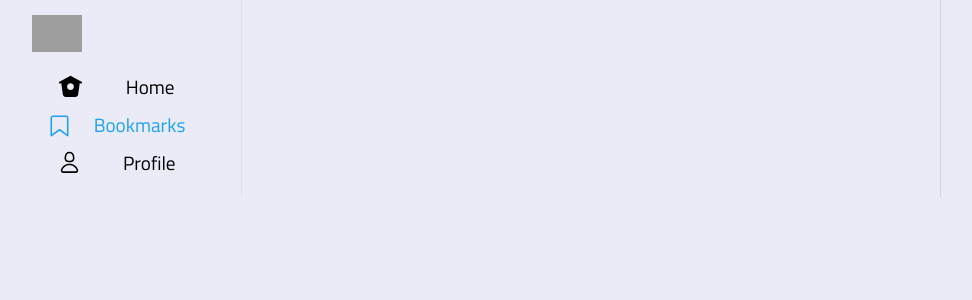
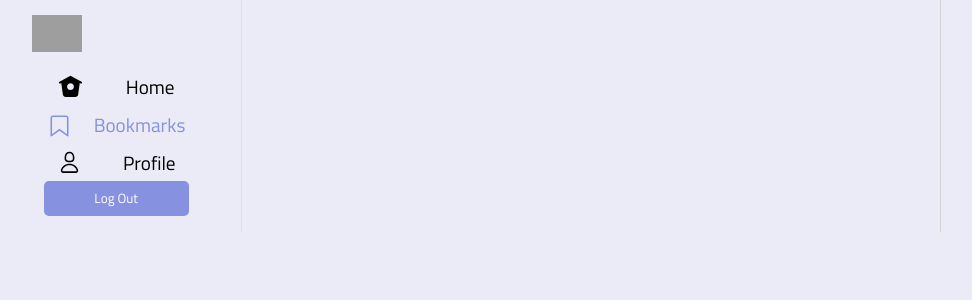
Before and after one commit to henrytran721/twitter-test, a React (Create React App) app in the folder client/: page /bookmarks in a window 1280 px wide. Shown: the top 300 px of the page, without its empty margins (49-1021 px from the left). Built offline with nearby package versions, Linux system fonts and the light colour scheme; grey boxes are pictures that could not be loaded.

Commit message:
fixed tweet logic and styling for sidenav

```diff
--- a/client/src/sass/_sideNav.scss
+++ b/client/src/sass/_sideNav.scss
@@ -81,9 +81,11 @@ $maxWidth: 480px;
             justify-content: space-around;
             padding: 3% 0;
             border-radius: 15px;
+            transition: all 100ms linear;
             &:hover {
-                background: lighten(rgba(29,161,242,1.00), 30%);
-                color: rgba(29,161,242,1.00);
+                background: lighten($lavender, 18%);
+                color: $lavender;
+                transform: translateY(-10%);
             }
 
             .homePng, .bookmarkPng, .profilePng, .morePng {
@@ -113,6 +115,7 @@ $maxWidth: 480px;
     padding: 5%;
     border-radius: 5px;
     transition: all 100ms linear;
+    font-family: $titillium;
     &:hover {
         transform: translateY(-10%);
         box-shadow: 2px 2px 4px rgba(0, 0, 0, 0.15);
--- a/client/src/views/Bookmark.js
+++ b/client/src/views/Bookmark.js
@@ -1,31 +1,7 @@
 import React from 'react';
 import axios from 'axios';
 import {MyApiClient} from './my-api-client.js';
-
-function SideNav(props) {
-    return (
-        <div className='sideNavContainer'>
-        <img className='twitterIconTop' src='https://image.flaticon.com/icons/svg/733/733579.svg' alt='twitter' />
-        <ul className='frontPageNav'>
-                <a href='/'>
-                <svg viewBox="0 0 24 24" class="homePng r-13gxpu9 r-4qtqp9 r-yyyyoo r-lwhw9o r-dnmrzs r-bnwqim r-1plcrui r-lrvibr"><g><path d="M22.58 7.35L12.475 1.897c-.297-.16-.654-.16-.95 0L1.425 7.35c-.486.264-.667.87-.405 1.356.18.335.525.525.88.525.16 0 .324-.038.475-.12l.734-.396 1.59 11.25c.216 1.214 1.31 2.062 2.66 2.062h9.282c1.35 0 2.444-.848 2.662-2.088l1.588-11.225.737.398c.485.263 1.092.082 1.354-.404.263-.486.08-1.093-.404-1.355zM12 15.435c-1.795 0-3.25-1.455-3.25-3.25s1.455-3.25 3.25-3.25 3.25 1.455 3.25 3.25-1.455 3.25-3.25 3.25z"></path></g></svg>
-                    <li class='homeText'>Home</li>
-                </a>
-                <a href={`/bookmarks`}>
-                <svg viewBox="0 0 24 24" style={{fill: "rgba(29,161,242,1.00)"}}  class="bookmarkPng r-hkyrab r-4qtqp9 r-yyyyoo r-lwhw9o r-dnmrzs r-bnwqim r-1plcrui r-lrvibr"><g><path d="M19.9 23.5c-.157 0-.312-.05-.442-.144L12 17.928l-7.458 5.43c-.228.164-.53.19-.782.06-.25-.127-.41-.385-.41-.667V5.6c0-1.24 1.01-2.25 2.25-2.25h12.798c1.24 0 2.25 1.01 2.25 2.25v17.15c0 .282-.158.54-.41.668-.106.055-.223.082-.34.082zM12 16.25c.155 0 .31.048.44.144l6.71 4.883V5.6c0-.412-.337-.75-.75-.75H5.6c-.413 0-.75.338-.75.75v15.677l6.71-4.883c.13-.096.285-.144.44-.144z"></path></g></svg>
-                    <li style={{color: 'rgba(29,161,242,1.00)'}}>Bookmarks</li></a>
-                <a href={`/user/`+ props.user._id}>
-                <svg viewBox="0 0 24 24" class="profilePng r-hkyrab r-4qtqp9 r-yyyyoo r-lwhw9o r-dnmrzs r-bnwqim r-1plcrui r-lrvibr"><g><path d="M12 11.816c1.355 0 2.872-.15 3.84-1.256.814-.93 1.078-2.368.806-4.392-.38-2.825-2.117-4.512-4.646-4.512S7.734 3.343 7.354 6.17c-.272 2.022-.008 3.46.806 4.39.968 1.107 2.485 1.256 3.84 1.256zM8.84 6.368c.162-1.2.787-3.212 3.16-3.212s2.998 2.013 3.16 3.212c.207 1.55.057 2.627-.45 3.205-.455.52-1.266.743-2.71.743s-2.255-.223-2.71-.743c-.507-.578-.657-1.656-.45-3.205zm11.44 12.868c-.877-3.526-4.282-5.99-8.28-5.99s-7.403 2.464-8.28 5.99c-.172.692-.028 1.4.395 1.94.408.52 1.04.82 1.733.82h12.304c.693 0 1.325-.3 1.733-.82.424-.54.567-1.247.394-1.94zm-1.576 1.016c-.126.16-.316.246-.552.246H5.848c-.235 0-.426-.085-.552-.246-.137-.174-.18-.412-.12-.654.71-2.855 3.517-4.85 6.824-4.85s6.114 1.994 6.824 4.85c.06.242.017.48-.12.654z"></path></g></svg>
-                    <li>Profile</li>
-                    </a>
-                {/* <a>
-                    <img className='morePng' src='https://i.imgur.com/nNQceG4.png' alt='more' />
-                    <li>More</li>
-                </a> */}
-        </ul>
-    </div>
-    )
-}
+import SideNav from './SideNav';
 
 function BookmarkContainer(props) {
     let bookmarks = [];
@@ -135,7 +111,7 @@ export default class Bookmark extends React.Component {
 
     handleRetweet = (e) => {
         let id = e.target.id;
-        MyApiClient.post('/retweet', {
+        MyApiClient.post('/tweet/retweet', {
             postid: id,
             user: this.state.userInfo
         })
@@ -148,7 +124,7 @@ export default class Bookmark extends React.Component {
 
     handleUnRetweet = (e) => {
         MyApiClient
-            .post('/unretweet', {
+            .post('/tweet/unretweet', {
                 postId: e.target.id,
                 user: this.state.userInfo
             })
@@ -162,7 +138,7 @@ export default class Bookmark extends React.Component {
     handleLike = (e) => {
         // {e.target.style.color === '' ? e.target.style.color = 'red' : e.target.style.color = ''};
         MyApiClient
-            .post('/likeTweet', {
+            .post('/tweet/likeTweet', {
                 postId: e.target.id,
                 user: this.state.userInfo
             })
@@ -176,7 +152,7 @@ export default class Bookmark extends React.Component {
     handleUnLike = (e) => {
         // {e.target.style.color === '' ? e.target.style.color = 'red' : e.target.style.color = ''};
         MyApiClient
-            .post('/unlikeTweet', {
+            .post('/tweet/unlikeTweet', {
                 postId: e.target.id,
                 user: this.state.userInfo
             })
@@ -204,8 +180,8 @@ export default class Bookmark extends React.Component {
     handleRemoveBookmark = (e) => {
         let id = e.target.id;
         console.log(id);
-        MyApiClient.post('/unbookmark', {
-            postid: id,
+        MyApiClient.post('/bookmark/unbookmark', {
+            postId: id,
             user: this.state.userInfo
         })
         .then((res) => {
--- a/client/src/views/SideNav.jsx
+++ b/client/src/views/SideNav.jsx
@@ -1,4 +1,4 @@
-import React from 'react';
+import React, { useEffect, useRef } from 'react';
 
 function SideNav({handlePassedData, id}) {
 
@@ -12,18 +12,40 @@ function SideNav({handlePassedData, id}) {
         handlePassedData({passedData: false, state: 'loggedIn'})
     }
 
+    var profile = useRef(null);
+    var bookmark = useRef(null);
+    var home = useRef(null);
+
+    // pass in endpoint to add style based on window location
+    function styleEndPoint(endpoint) {
+        return endpoint.current.firstChild.style.fill = '#8691df',
+               endpoint.current.lastChild.style.color = '#8691df';
+    }
+
+    useEffect(() => {
+        var currentUrl = window.location.toString('').split('/');
+        var endpoint = currentUrl[3];
+        if(endpoint === 'user' && profile !== null) {
+            styleEndPoint(profile);
+        } else if(endpoint === 'bookmarks') {
+            styleEndPoint(bookmark);
+        } else if(endpoint === '') {
+            styleEndPoint(home);
+        }
+    }, [])
+
     return (
         <div className='sideNavContainer'>
             <img className='twitterIconTop' src='https://image.flaticon.com/icons/svg/733/733579.svg' alt='twitter' />
             <ul className='frontPageNav'>
-                <a href='/'>
-                <svg viewBox="0 0 24 24" style={{fill: "rgba(29,161,242,1.00)"}} className="homePng r-13gxpu9 r-4qtqp9 r-yyyyoo r-lwhw9o r-dnmrzs r-bnwqim r-1plcrui r-lrvibr"><g><path d="M22.58 7.35L12.475 1.897c-.297-.16-.654-.16-.95 0L1.425 7.35c-.486.264-.667.87-.405 1.356.18.335.525.525.88.525.16 0 .324-.038.475-.12l.734-.396 1.59 11.25c.216 1.214 1.31 2.062 2.66 2.062h9.282c1.35 0 2.444-.848 2.662-2.088l1.588-11.225.737.398c.485.263 1.092.082 1.354-.404.263-.486.08-1.093-.404-1.355zM12 15.435c-1.795 0-3.25-1.455-3.25-3.25s1.455-3.25 3.25-3.25 3.25 1.455 3.25 3.25-1.455 3.25-3.25 3.25z"></path></g></svg>
-                    <li className='homeText' style={{color: 'rgba(29,161,242,1.00)'}}>Home</li>
+                <a href='/' ref={home}>
+                <svg viewBox="0 0 24 24" className="homePng r-13gxpu9 r-4qtqp9 r-yyyyoo r-lwhw9o r-dnmrzs r-bnwqim r-1plcrui r-lrvibr"><g><path d="M22.58 7.35L12.475 1.897c-.297-.16-.654-.16-.95 0L1.425 7.35c-.486.264-.667.87-.405 1.356.18.335.525.525.88.525.16 0 .324-.038.475-.12l.734-.396 1.59 11.25c.216 1.214 1.31 2.062 2.66 2.062h9.282c1.35 0 2.444-.848 2.662-2.088l1.588-11.225.737.398c.485.263 1.092.082 1.354-.404.263-.486.08-1.093-.404-1.355zM12 15.435c-1.795 0-3.25-1.455-3.25-3.25s1.455-3.25 3.25-3.25 3.25 1.455 3.25 3.25-1.455 3.25-3.25 3.25z"></path></g></svg>
+                    <li className='homeText'>Home</li>
                 </a>
-                <a href={`/bookmarks`}>
+                <a href={`/bookmarks`} ref={bookmark}>
                 <svg viewBox="0 0 24 24" className="bookmarkPng r-hkyrab r-4qtqp9 r-yyyyoo r-lwhw9o r-dnmrzs r-bnwqim r-1plcrui r-lrvibr"><g><path d="M19.9 23.5c-.157 0-.312-.05-.442-.144L12 17.928l-7.458 5.43c-.228.164-.53.19-.782.06-.25-.127-.41-.385-.41-.667V5.6c0-1.24 1.01-2.25 2.25-2.25h12.798c1.24 0 2.25 1.01 2.25 2.25v17.15c0 .282-.158.54-.41.668-.106.055-.223.082-.34.082zM12 16.25c.155 0 .31.048.44.144l6.71 4.883V5.6c0-.412-.337-.75-.75-.75H5.6c-.413 0-.75.338-.75.75v15.677l6.71-4.883c.13-.096.285-.144.44-.144z"></path></g></svg>
                     <li>Bookmarks</li></a>
-                <a href={`/user/`+ id}>
+                <a href={`/user/`+ id} ref={profile}>
                 <svg viewBox="0 0 24 24" className="profilePng r-hkyrab r-4qtqp9 r-yyyyoo r-lwhw9o r-dnmrzs r-bnwqim r-1plcrui r-lrvibr"><g><path d="M12 11.816c1.355 0 2.872-.15 3.84-1.256.814-.93 1.078-2.368.806-4.392-.38-2.825-2.117-4.512-4.646-4.512S7.734 3.343 7.354 6.17c-.272 2.022-.008 3.46.806 4.39.968 1.107 2.485 1.256 3.84 1.256zM8.84 6.368c.162-1.2.787-3.212 3.16-3.212s2.998 2.013 3.16 3.212c.207 1.55.057 2.627-.45 3.205-.455.52-1.266.743-2.71.743s-2.255-.223-2.71-.743c-.507-.578-.657-1.656-.45-3.205zm11.44 12.868c-.877-3.526-4.282-5.99-8.28-5.99s-7.403 2.464-8.28 5.99c-.172.692-.028 1.4.395 1.94.408.52 1.04.82 1.733.82h12.304c.693 0 1.325-.3 1.733-.82.424-.54.567-1.247.394-1.94zm-1.576 1.016c-.126.16-.316.246-.552.246H5.848c-.235 0-.426-.085-.552-.246-.137-.174-.18-.412-.12-.654.71-2.855 3.517-4.85 6.824-4.85s6.114 1.994 6.824 4.85c.06.242.017.48-.12.654z"></path></g></svg>
                     <li>Profile</li>
                     </a>
--- a/client/src/views/Tweet.js
+++ b/client/src/views/Tweet.js
@@ -51,6 +51,7 @@ function TweetContainer(props) {
     }
     const liked = props.user.likedTweets;
     const bookmarks = props.user.bookmarks;
+    console.log(bookmarks);
     let newArr = [];
     let bookArr = [];
     liked.map((like) => {
@@ -75,14 +76,14 @@ function TweetContainer(props) {
                 <img src={tweet.image} />
                 <div className='tweetInteractions'>
                 {tweet.userRetweeted && userRetweetedId === loggedInUserId ?
-                <button id={tweet._id} className='confirmRetweet' onClick={props.handleUnRetweet}>Retweeted</button> :
-                <button id={tweet._id} className='tIRetweet' onClick={props.handleRetweet}>Retweet</button> }
+                <svg id={tweet._id} viewBox="0 0 24 24" onClick={props.handleUnRetweet} style={{fill: 'green'}} class="retweetedSvg r-4qtqp9 r-yyyyoo r-1xvli5t r-dnmrzs r-bnwqim r-1plcrui r-lrvibr r-1hdv0qi"><g><path d="M23.77 15.67c-.292-.293-.767-.293-1.06 0l-2.22 2.22V7.65c0-2.068-1.683-3.75-3.75-3.75h-5.85c-.414 0-.75.336-.75.75s.336.75.75.75h5.85c1.24 0 2.25 1.01 2.25 2.25v10.24l-2.22-2.22c-.293-.293-.768-.293-1.06 0s-.294.768 0 1.06l3.5 3.5c.145.147.337.22.53.22s.383-.072.53-.22l3.5-3.5c.294-.292.294-.767 0-1.06zm-10.66 3.28H7.26c-1.24 0-2.25-1.01-2.25-2.25V6.46l2.22 2.22c.148.147.34.22.532.22s.384-.073.53-.22c.293-.293.293-.768 0-1.06l-3.5-3.5c-.293-.294-.768-.294-1.06 0l-3.5 3.5c-.294.292-.294.767 0 1.06s.767.293 1.06 0l2.22-2.22V16.7c0 2.068 1.683 3.75 3.75 3.75h5.85c.414 0 .75-.336.75-.75s-.337-.75-.75-.75z"></path></g></svg> :
+                <svg id={tweet._id} viewBox="0 0 24 24" onClick={props.handleRetweet} class="retweetSvg r-4qtqp9 r-yyyyoo r-1xvli5t r-dnmrzs r-bnwqim r-1plcrui r-lrvibr r-1hdv0qi"><g><path d="M23.77 15.67c-.292-.293-.767-.293-1.06 0l-2.22 2.22V7.65c0-2.068-1.683-3.75-3.75-3.75h-5.85c-.414 0-.75.336-.75.75s.336.75.75.75h5.85c1.24 0 2.25 1.01 2.25 2.25v10.24l-2.22-2.22c-.293-.293-.768-.293-1.06 0s-.294.768 0 1.06l3.5 3.5c.145.147.337.22.53.22s.383-.072.53-.22l3.5-3.5c.294-.292.294-.767 0-1.06zm-10.66 3.28H7.26c-1.24 0-2.25-1.01-2.25-2.25V6.46l2.22 2.22c.148.147.34.22.532.22s.384-.073.53-.22c.293-.293.293-.768 0-1.06l-3.5-3.5c-.293-.294-.768-.294-1.06 0l-3.5 3.5c-.294.292-.294.767 0 1.06s.767.293 1.06 0l2.22-2.22V16.7c0 2.068 1.683 3.75 3.75 3.75h5.85c.414 0 .75-.336.75-.75s-.337-.75-.75-.75z"></path></g></svg> }
                 {newArr.indexOf(tweet._id) > -1 ?
                 <button id={tweet._id} className='tILike' onClick={props.handleUnLike} style={{color: 'red'}}>&#9829;</button>
                 : <button id={tweet._id} className='tILike' onClick={props.handleLike}>&#9829;</button> }
                 {bookArr.indexOf(tweet._id) > -1 ?
-                <button id={tweet._id} className='tIBookmark' onClick={props.handleRemoveBookmark} style={{background: 'green'}}>Bookmarked</button> :
-                <button id={tweet._id} className='tIBookmark' onClick={props.handleBookmark}>Bookmark</button>
+                <svg id={tweet._id} viewBox="0 0 24 24" onClick={props.handleRemoveBookmark} class="bookmarkedSvg r-hkyrab r-4qtqp9 r-yyyyoo r-lwhw9o r-dnmrzs r-bnwqim r-1plcrui r-lrvibr"><g><path d="M19.9 23.5c-.157 0-.312-.05-.442-.144L12 17.928l-7.458 5.43c-.228.164-.53.19-.782.06-.25-.127-.41-.385-.41-.667V5.6c0-1.24 1.01-2.25 2.25-2.25h12.798c1.24 0 2.25 1.01 2.25 2.25v17.15c0 .282-.158.54-.41.668-.106.055-.223.082-.34.082zM12 16.25c.155 0 .31.048.44.144l6.71 4.883V5.6c0-.412-.337-.75-.75-.75H5.6c-.413 0-.75.338-.75.75v15.677l6.71-4.883c.13-.096.285-.144.44-.144z"></path></g></svg> :
+                <svg id={tweet._id} viewBox="0 0 24 24" onClick={props.handleBookmark} class="bookmarkSvg r-hkyrab r-4qtqp9 r-yyyyoo r-lwhw9o r-dnmrzs r-bnwqim r-1plcrui r-lrvibr"><g><path d="M19.9 23.5c-.157 0-.312-.05-.442-.144L12 17.928l-7.458 5.43c-.228.164-.53.19-.782.06-.25-.127-.41-.385-.41-.667V5.6c0-1.24 1.01-2.25 2.25-2.25h12.798c1.24 0 2.25 1.01 2.25 2.25v17.15c0 .282-.158.54-.41.668-.106.055-.223.082-.34.082zM12 16.25c.155 0 .31.048.44.144l6.71 4.883V5.6c0-.412-.337-.75-.75-.75H5.6c-.413 0-.75.338-.75.75v15.677l6.71-4.883c.13-.096.285-.144.44-.144z"></path></g></svg>
                 }
                 </div>
                 </div>
@@ -134,8 +135,8 @@ export default class Tweet extends React.Component {
 
     handleRetweet = (e) => {
         let id = e.target.id;
-        MyApiClient.post('/retweet', {
-            postid: id,
+        MyApiClient.post('/tweet/retweet', {
+            postId: id,
             user: this.state.userInfo
         })
         .then((res) => {
@@ -147,7 +148,7 @@ export default class Tweet extends React.Component {
 
     handleUnRetweet = (e) => {
         MyApiClient
-            .post('/unretweet', {
+            .post('/tweet/unretweet', {
                 postId: e.target.id,
                 user: this.state.userInfo
             })
@@ -161,7 +162,7 @@ export default class Tweet extends React.Component {
     handleLike = (e) => {
         // {e.target.style.color === '' ? e.target.style.color = 'red' : e.target.style.color = ''};
         MyApiClient
-            .post('/likeTweet', {
+            .post('/tweet/likeTweet', {
                 postId: e.target.id,
                 user: this.state.userInfo
             })
@@ -175,7 +176,7 @@ export default class Tweet extends React.Component {
     handleUnLike = (e) => {
         // {e.target.style.color === '' ? e.target.style.color = 'red' : e.target.style.color = ''};
         MyApiClient
-            .post('/unlikeTweet', {
+            .post('/tweet/unlikeTweet', {
                 postId: e.target.id,
                 user: this.state.userInfo
             })
@@ -190,7 +191,7 @@ export default class Tweet extends React.Component {
         let id = e.target.id;
         console.log(id);
         MyApiClient.post('/bookmark', {
-            postid: id,
+            postId: id,
             user: this.state.userInfo
         })
         .then((res) => {
@@ -203,8 +204,8 @@ export default class Tweet extends React.Component {
     handleRemoveBookmark = (e) => {
         let id = e.target.id;
         console.log(id);
-        MyApiClient.post('/unbookmark', {
-            postid: id,
+        MyApiClient.post('/bookmark/unbookmark', {
+            postId: id,
             user: this.state.userInfo
         })
         .then((res) => {
```
Also changed, not shown: client/src/views/MainPage.jsx (+0 -19 lines), 1 other file (tests, documents, lock files or other folders).
